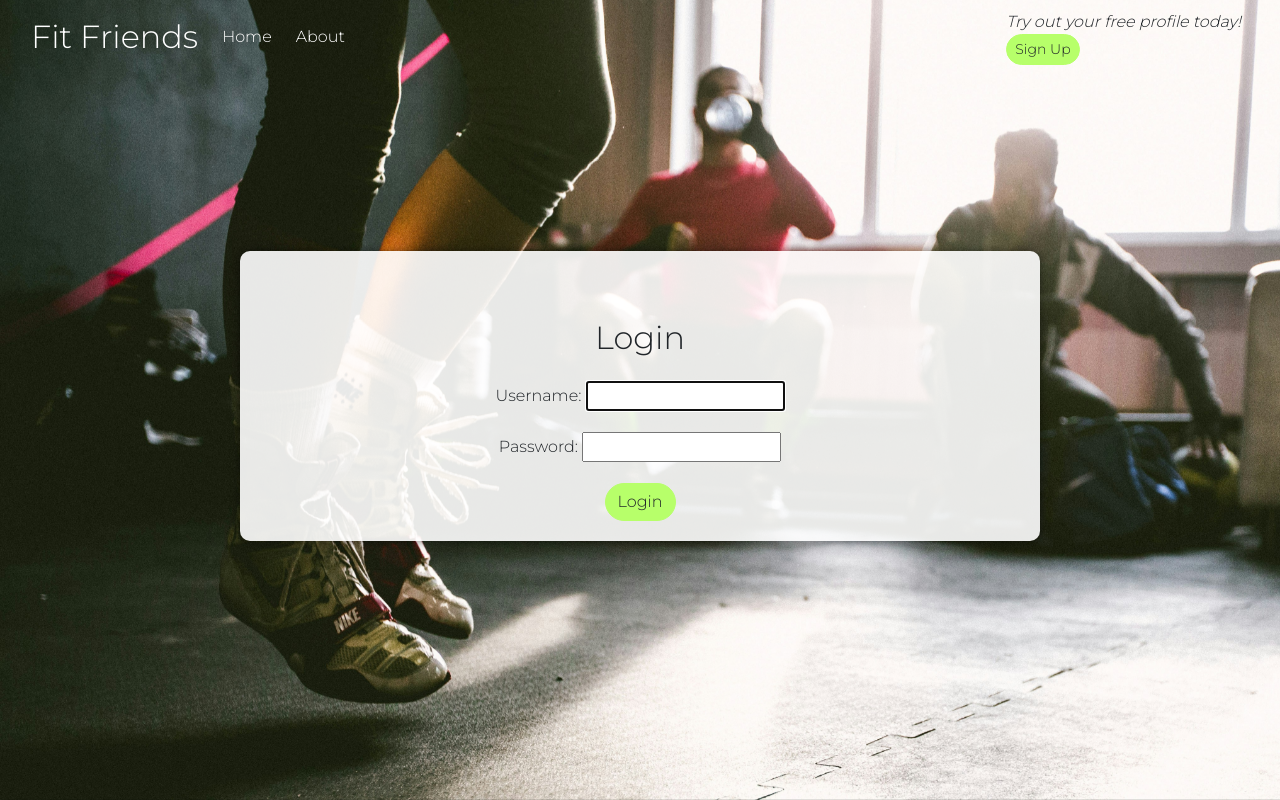
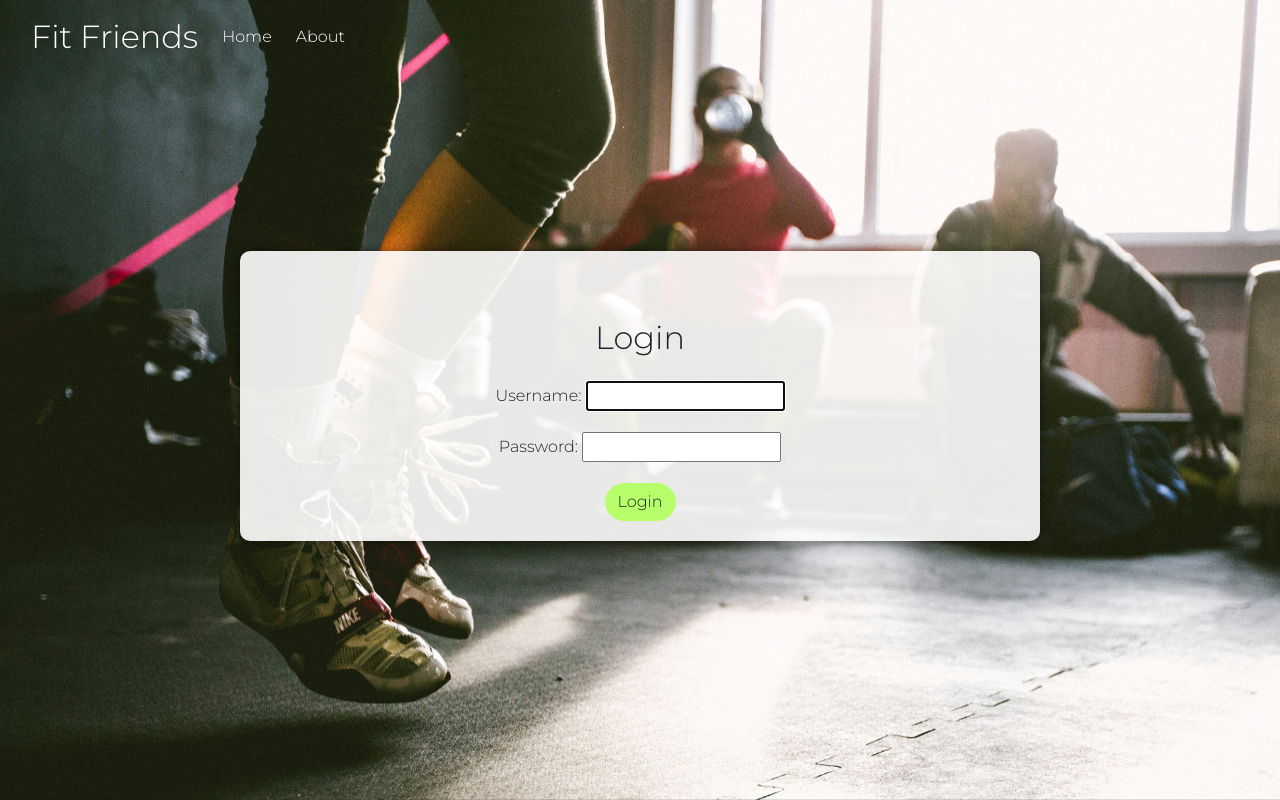
Before and after one commit to abikirkham/FitFriends, a Django app: page /login/ in a window 1280 px wide. Run offline with Django 3.2, Linux system fonts and the light colour scheme.

Commit message:
remove unwanted content

```diff
--- a/social/templates/login.html
+++ b/social/templates/login.html
@@ -48,10 +48,6 @@
             <li class="active nav-item mr-2"><a class="nav-link" href="{% url 'about' %}">About</a></li>
         </ul>
     </div>
-        <div class="d-none d-md-block">
-            <p class="navbar-text-dark my-auto mr-2"><i>Try out your free profile today!</i></p>
-            <a class="btn btn--green btn-sm" href="#" role="button" data-toggle="modal" data-target="#signupModal">Sign Up</a>
-        </div>
     </nav>
     </div>
     </header>
```
Also changed, not shown: images/images/1716281509.906729.jpeg (added).
